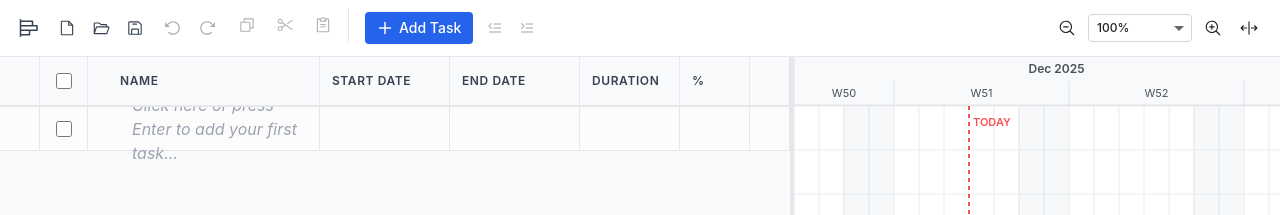
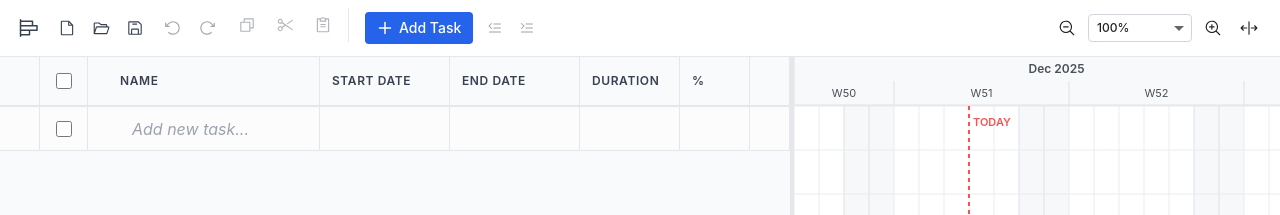
Before and after one commit to kitikonti/ownchart, a React (Vite) app: page / in a window 1280 px wide. Shown: the top 215 px of the page. Built offline with nearby package versions, Linux system fonts and the light colour scheme.

Commit message:
ui: use consistent placeholder text for new task row

```diff
--- a/src/components/TaskList/NewTaskPlaceholderRow.tsx
+++ b/src/components/TaskList/NewTaskPlaceholderRow.tsx
@@ -26,7 +26,6 @@ export function NewTaskPlaceholderRow(): JSX.Element {
   const isRowActive = activeCell.taskId === PLACEHOLDER_TASK_ID;
   const isNameActive = isRowActive && activeCell.field === "name";
   const isSelected = selectedTaskIds.includes(PLACEHOLDER_TASK_ID);
-  const isEmpty = tasks.length === 0;
 
   // Focus cell when it becomes active (not editing)
   useEffect(() => {
@@ -204,9 +203,7 @@ export function NewTaskPlaceholderRow(): JSX.Element {
                 />
               ) : (
                 <span className="text-gray-400 italic select-none">
-                  {isEmpty
-                    ? "Click here or press Enter to add your first task..."
-                    : "Add new task..."}
+                  Add new task...
                 </span>
               ))}
           </div>
```
